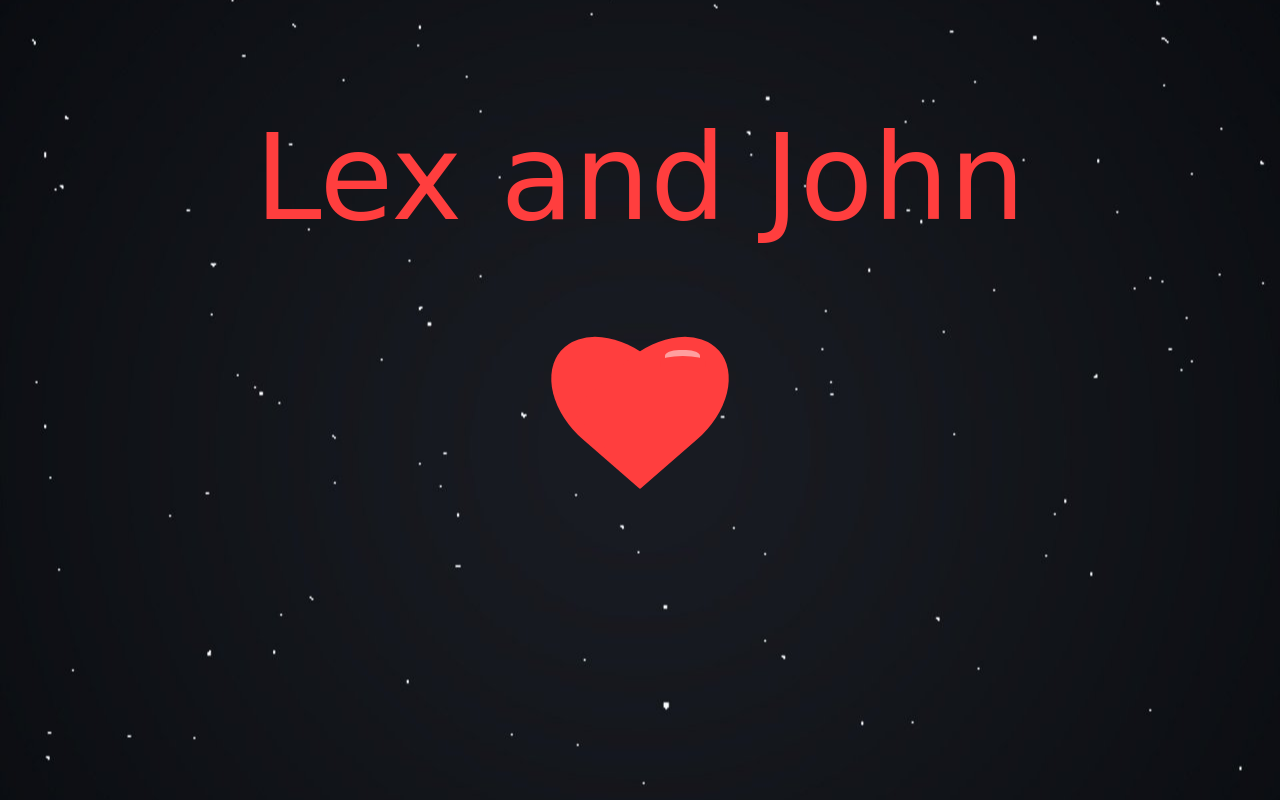
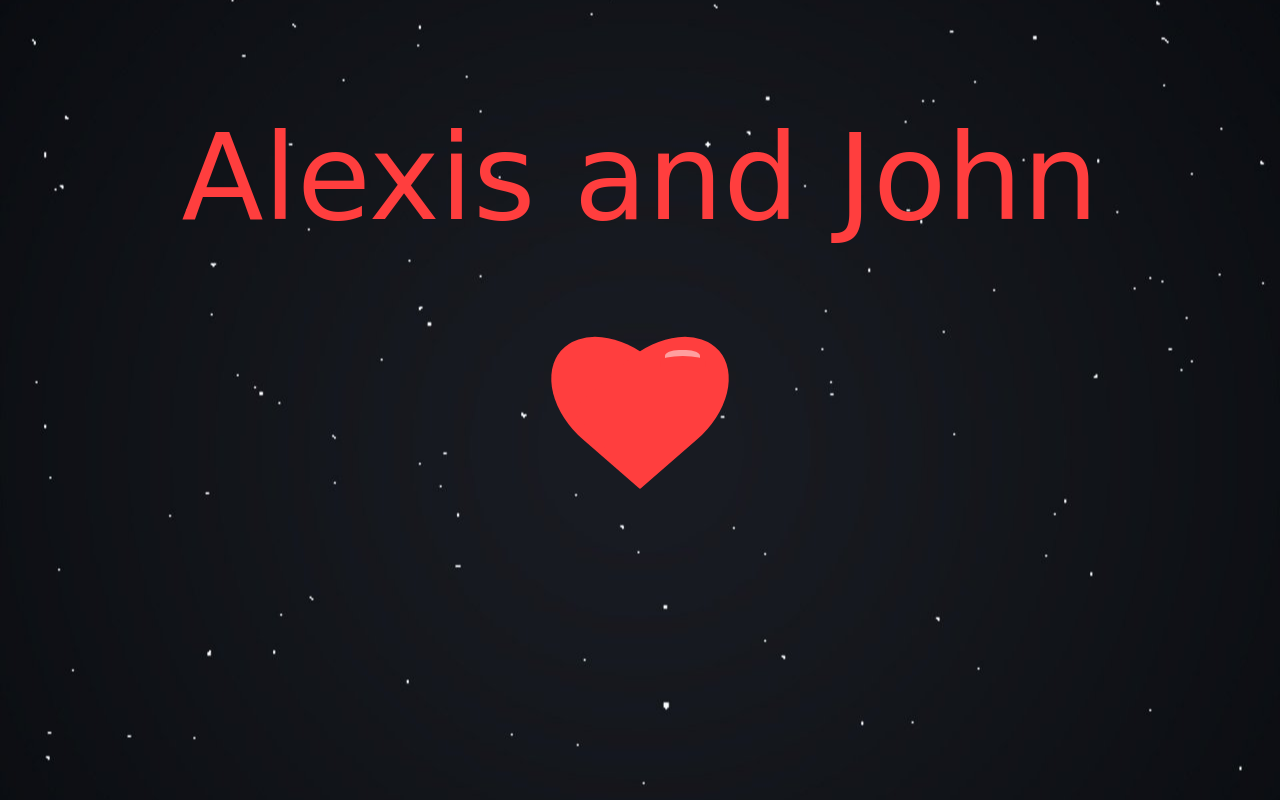
Before and after one commit to arazzon/arazzon.github.io, a plain HTML site: page index.html in a window 1280 px wide. Drawn offline with Linux system fonts and the light colour scheme; a web font is replaced by a local one.

Commit message:
Update index.html

```diff
--- a/index.html
+++ b/index.html
@@ -8,7 +8,7 @@
 	</head>
 
 	<body>
-		<div class="title">Lex and John</div>
+		<div class="title">Alexis and John</div>
 		<div class="heart"><span></span></div>
 	</body>
 </html>
```
